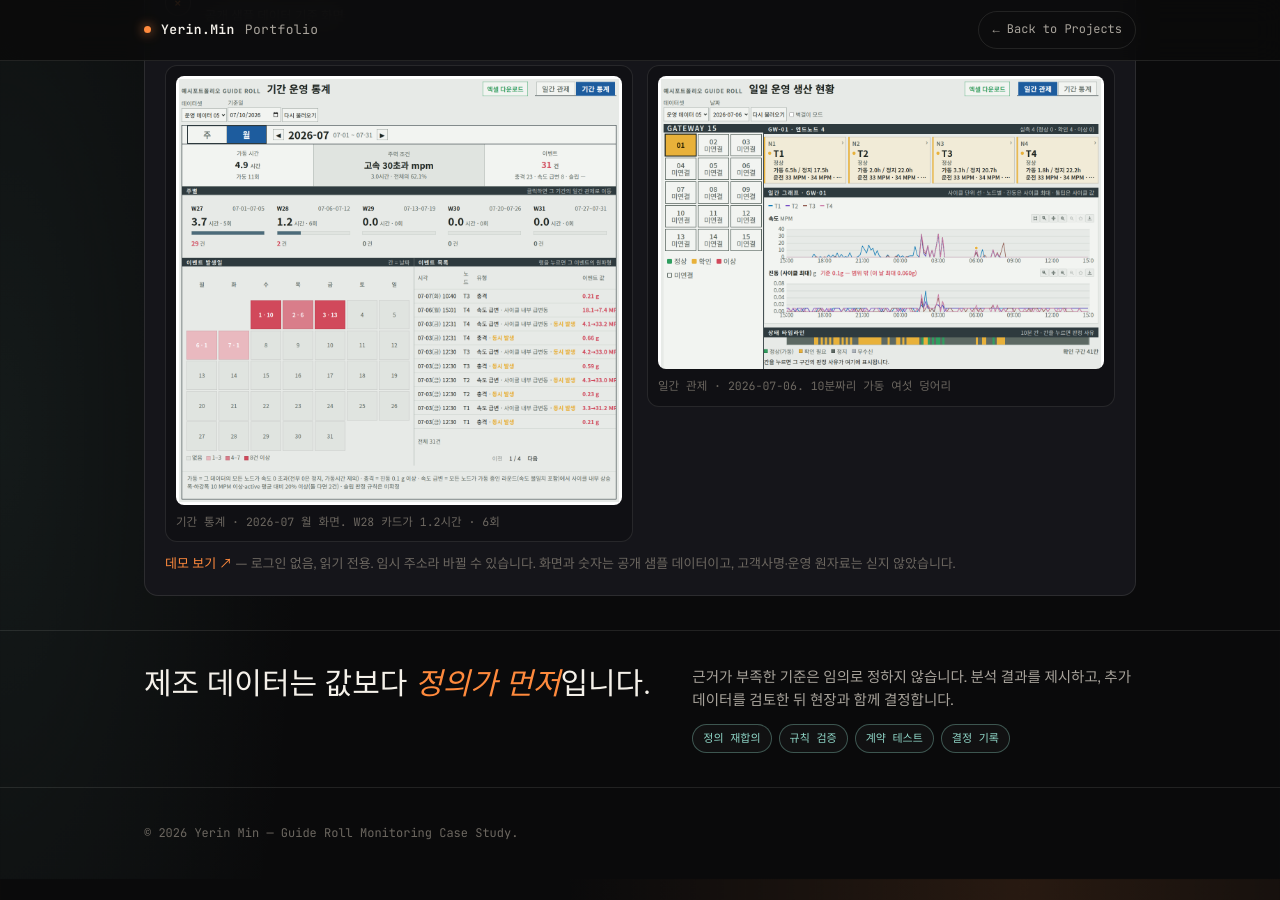
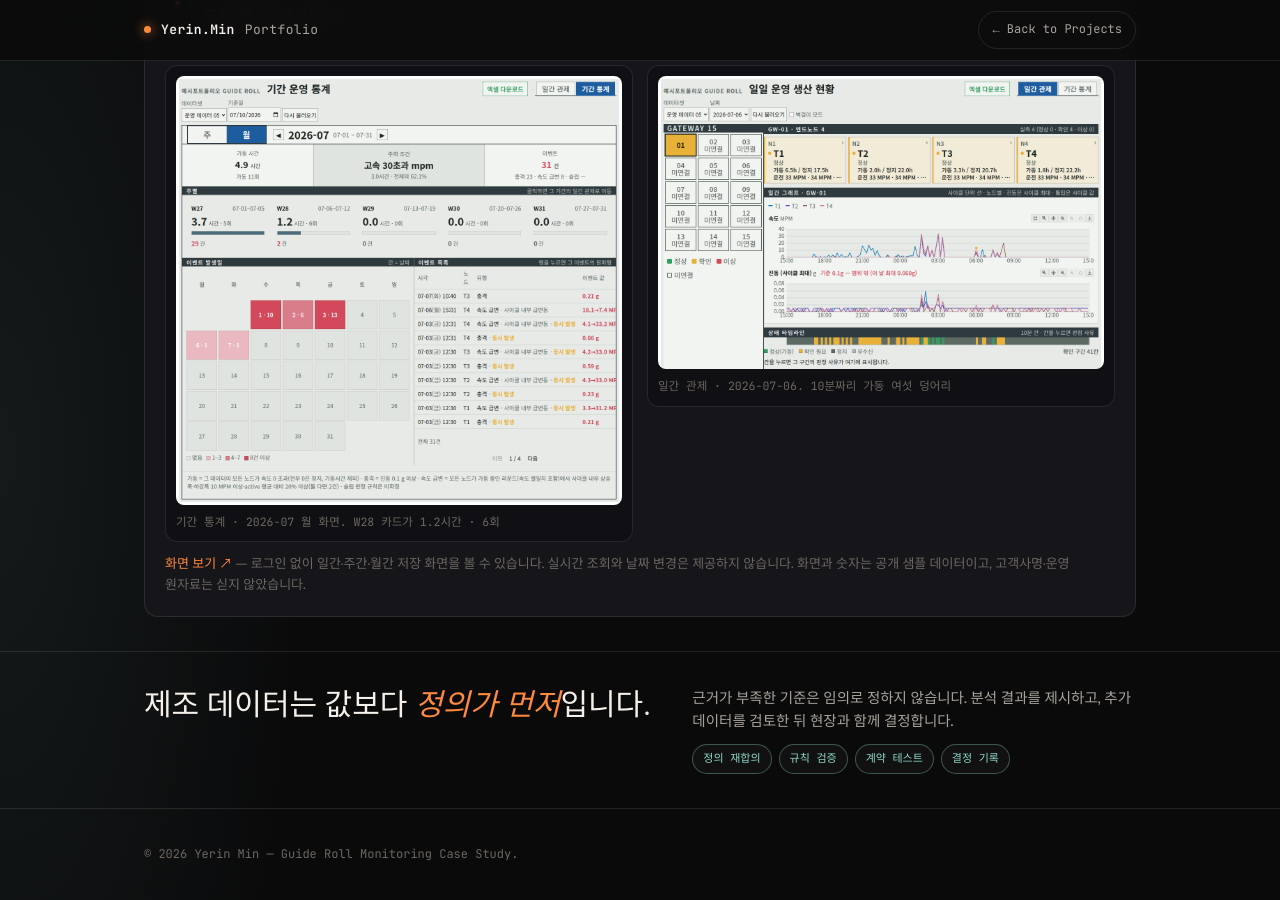
Before and after one commit to feed-mina/feed-mina.github.io, a Jekyll site: the page evol-case-study.html, which Jekyll copies as it is, in a window 1280 px wide and 900 px high, scrolled down 3580 px. Built offline with Jekyll 4.4.1, drawn with Linux system fonts in a browser that asks for light colours; some web fonts are replaced; some of the changed text lies outside the part shown.

```diff
--- a/evol-case-study.html
+++ b/evol-case-study.html
@@ -161,7 +161,7 @@
       <div class="screen good"><div class="tag">After</div><div class="title">같은 주 · 같은 데이터</div><div class="nums"><div class="num">1.2h<small>가동 시간</small></div><div class="num x">6회<small>가동 횟수</small></div></div><div class="verdict">10분 가동 6회 — 두 지표와 일간 관제 화면이 일치</div></div>
     </div>
     <div class="kpis"><span class="kpi"><b>95% 단축</b> 첫 조회 18.0초 → 0.89초 · DB 연결 1회화 + 데이터셋별 Parquet 병합 사본</span><span class="kpi"><b>위반 0건</b> 36일 전수 규칙 검증</span><span class="kpi"><b>26건</b> 가동 규칙을 고정한 계약 테스트</span><span class="kpi"><b>8/8</b> 최적화 전·후 화면 데이터 동일</span></div>
-    <div class="actions"><a class="btn primary" href="https://job-reduces-initial-indices.trycloudflare.com" target="_blank" rel="noopener">데모 보기 ↗</a><span class="btn-note">공개 샘플 데이터 · 임시 주소라 바뀔 수 있음</span></div>
+    <div class="actions"><a class="btn primary" href="https://feed-mina.github.io/guide-roll/" target="_blank" rel="noopener">화면 보기 ↗</a><span class="btn-note">일간·주간·월간 저장 화면 · 고정 주소</span></div>
   </div></header>
 
   <main>
@@ -287,7 +287,7 @@
         <figure><img src="assets/images/evol-case-period-month-2026-07.png" alt="기간 통계 월 화면, 2026년 7월. 둘째 주 카드에 가동 1.2시간 6회" loading="lazy"/><figcaption>기간 통계 · 2026-07 월 화면. W28 카드가 1.2시간 · 6회</figcaption></figure>
         <figure><img src="assets/images/evol-case-day-2026-07-06.png" alt="일간 관제 화면, 2026-07-06. 속도 그래프와 상태 타임라인에 짧은 가동 여섯 개" loading="lazy"/><figcaption>일간 관제 · 2026-07-06. 10분짜리 가동 여섯 덩어리</figcaption></figure>
       </div>
-      <p style="margin-top:12px;font-size:13px;color:var(--ink-mute)"><a href="https://job-reduces-initial-indices.trycloudflare.com" target="_blank" rel="noopener" style="color:var(--amber)">데모 보기 ↗</a> — 로그인 없음, 읽기 전용. 임시 주소라 바뀔 수 있습니다. 화면과 숫자는 공개 샘플 데이터이고, 고객사명·운영 원자료는 싣지 않았습니다.</p>
+      <p style="margin-top:12px;font-size:13px;color:var(--ink-mute)"><a href="https://feed-mina.github.io/guide-roll/" target="_blank" rel="noopener" style="color:var(--amber)">화면 보기 ↗</a> — 로그인 없이 일간·주간·월간 저장 화면을 볼 수 있습니다. 실시간 조회와 날짜 변경은 제공하지 않습니다. 화면과 숫자는 공개 샘플 데이터이고, 고객사명·운영 원자료는 싣지 않았습니다.</p>
     </div></details>
   </div></section>
 
--- a/index.html
+++ b/index.html
@@ -1369,7 +1369,7 @@
           <div class="q"><b>문제</b> 한 주 통계에 가동 1.2시간과 가동 0회가 같이 떴다. 횟수와 시간이 다른 기준으로 세고 있었다.</div>
           <div class="q"><b>결과</b> "가동 1회"를 현장과 다시 정하고 합산 함수 한 곳으로 통일. 36일치 화면 전부를 대조해 두 숫자가 맞는지 확인.</div>
           <div class="m">36일치 화면 전부 일치 · 18.0초 → 0.89초</div>
-          <div class="ln"><a class="btn primary" href="evol-case-study.html">케이스 →</a><a class="btn" href="https://job-reduces-initial-indices.trycloudflare.com" target="_blank" rel="noopener">Live Demo ↗</a><span class="st tmp">데모 · 임시 주소</span></div>
+          <div class="ln"><a class="btn primary" href="evol-case-study.html">케이스 →</a><a class="btn" href="https://feed-mina.github.io/guide-roll/" target="_blank" rel="noopener">화면 보기 ↗</a><span class="st tmp">저장 화면</span></div>
         </div>
       </div>
       <div class="case">
@@ -1722,7 +1722,7 @@ const projects = [
     ],
     links: [
       { label: "Case Study", url: "evol-case-study.html", primary: true },
-      { label: "라이브 데모 (임시 주소)", url: "https://job-reduces-initial-indices.trycloudflare.com" }
+      { label: "모니터링 화면 보기", url: "https://feed-mina.github.io/guide-roll/" }
     ]
   },
   {
--- a/manufacturing-ai/index.html
+++ b/manufacturing-ai/index.html
@@ -176,7 +176,7 @@
     </div>
     <div class="actions">
       <a class="btn primary" href="../evol-case-study.html">Case Study 전체 보기 →</a>
-      <a class="btn" href="https://job-reduces-initial-indices.trycloudflare.com" target="_blank" rel="noopener">데모 보기 ↗</a>
+      <a class="btn" href="https://feed-mina.github.io/guide-roll/" target="_blank" rel="noopener">모니터링 화면 보기 ↗</a>
       <span class="btn-note">공개 샘플 데이터 · 데모는 임시 주소라 바뀔 수 있음</span>
     </div>
   </div></section>
```
Also changed, not shown: guide-roll/index.html (added, +27 -0 lines), 1 other file.
